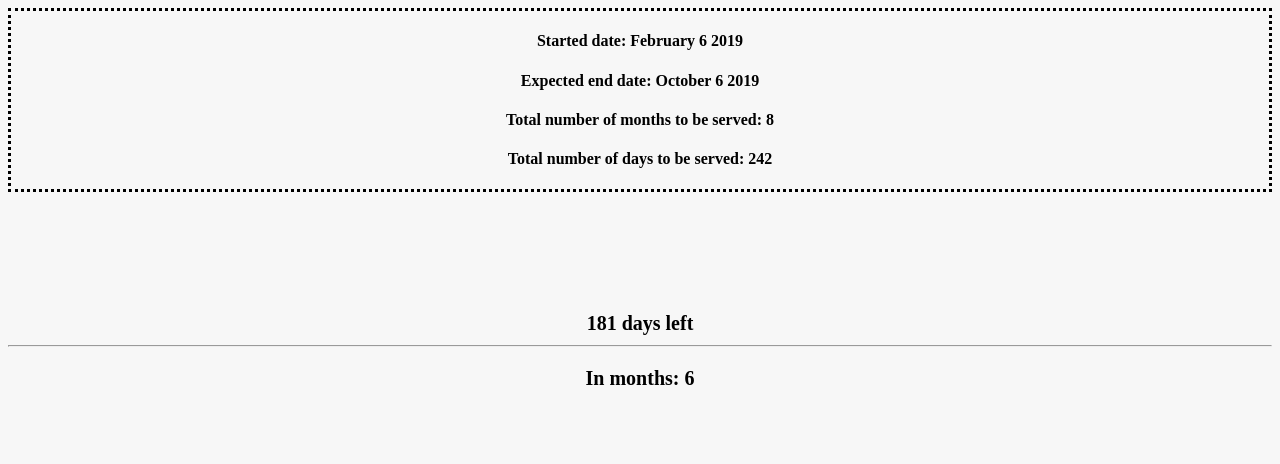
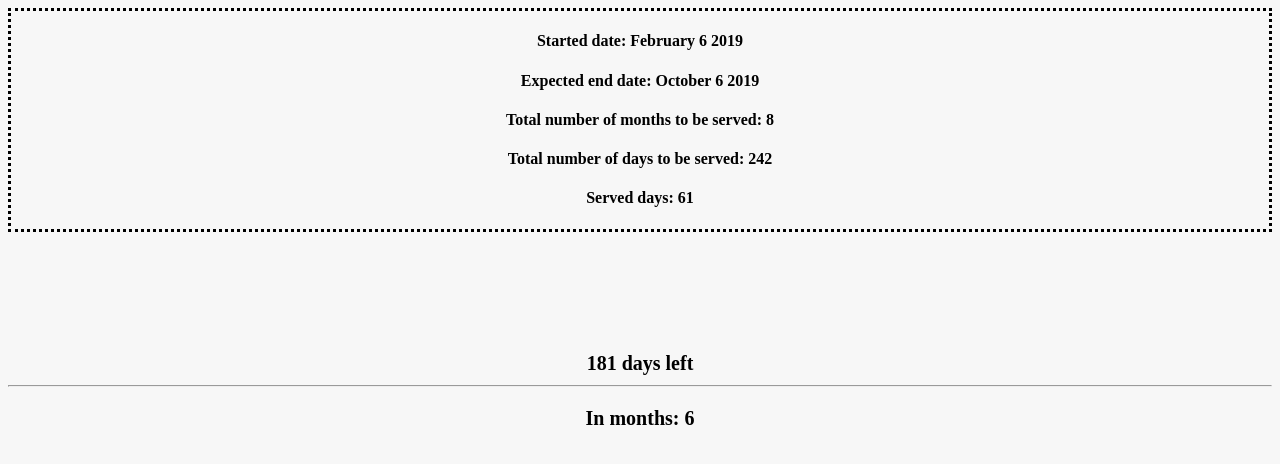
Before and after one commit to KNaiskes/esso, a plain HTML site: page index.html in a window 1280 px wide. Drawn offline with Linux system fonts and the light colour scheme.

Commit message:
added served days

```diff
--- a/index.html
+++ b/index.html
@@ -11,6 +11,7 @@
             <h4>Expected end date: October 6 2019</h4>
             <h4>Total number of months to be served: 8</h4>
             <h4>Total number of days to be served: 242</h4>
+            <h4><div id="servedDays"></div></h4>
         </div>
         <div id="date-style">
             <p id="inDays"></p>
--- a/script.js
+++ b/script.js
@@ -13,11 +13,13 @@ var update = setInterval(function() {
     var distance = esso - current;
 
     var days = Math.floor(distance / (1000 * 60 * 60 * 24));
+    var servedDays = 242 - days;
 
     months = daysToMonths(days);
 
     document.getElementById("inDays").innerHTML = days + " days left <hr/>";
     document.getElementById("inMonths").innerHTML = "In months: " + months;
+    document.getElementById("servedDays").innerHTML = "Served days: " + servedDays;
 
     if(distance < 0) {
         clearInterval(esso);
```
